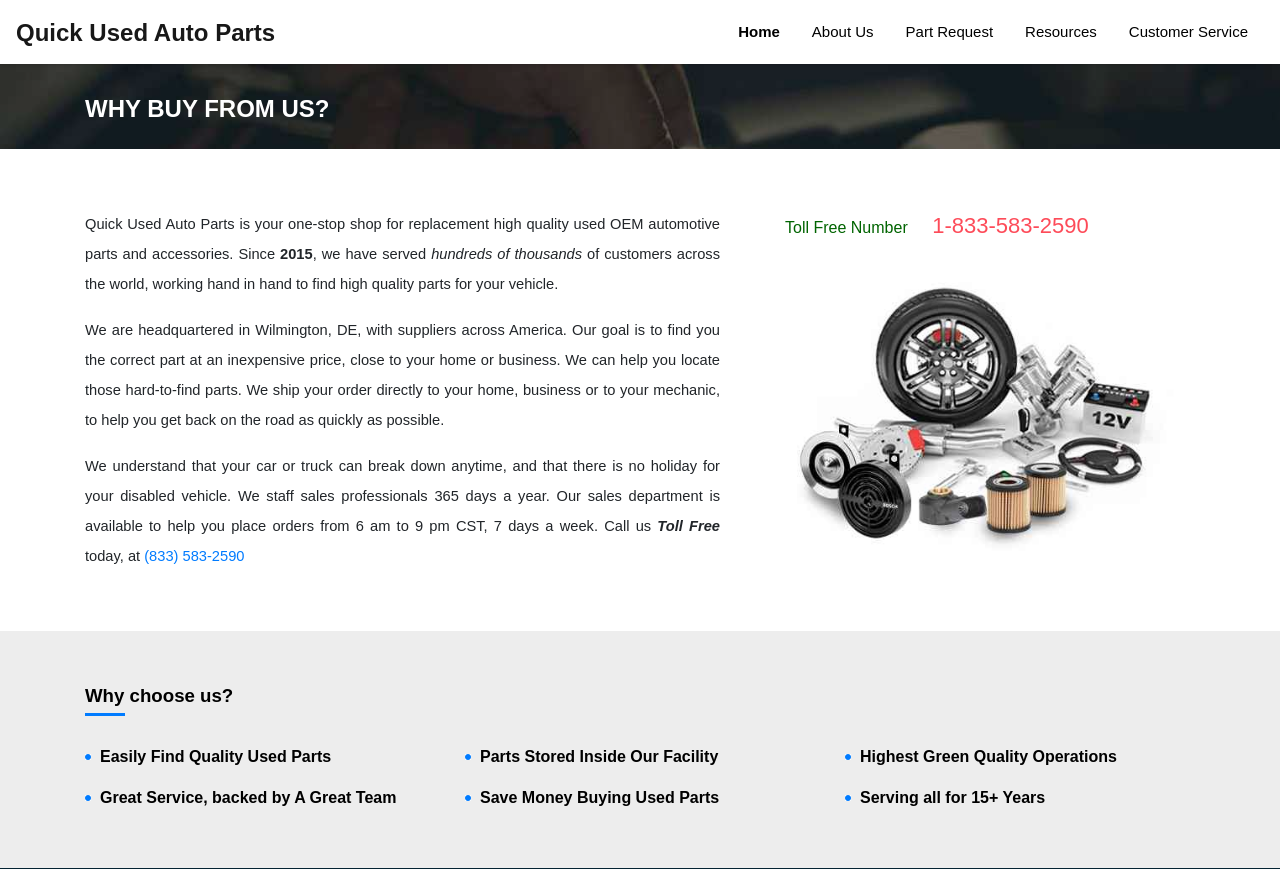
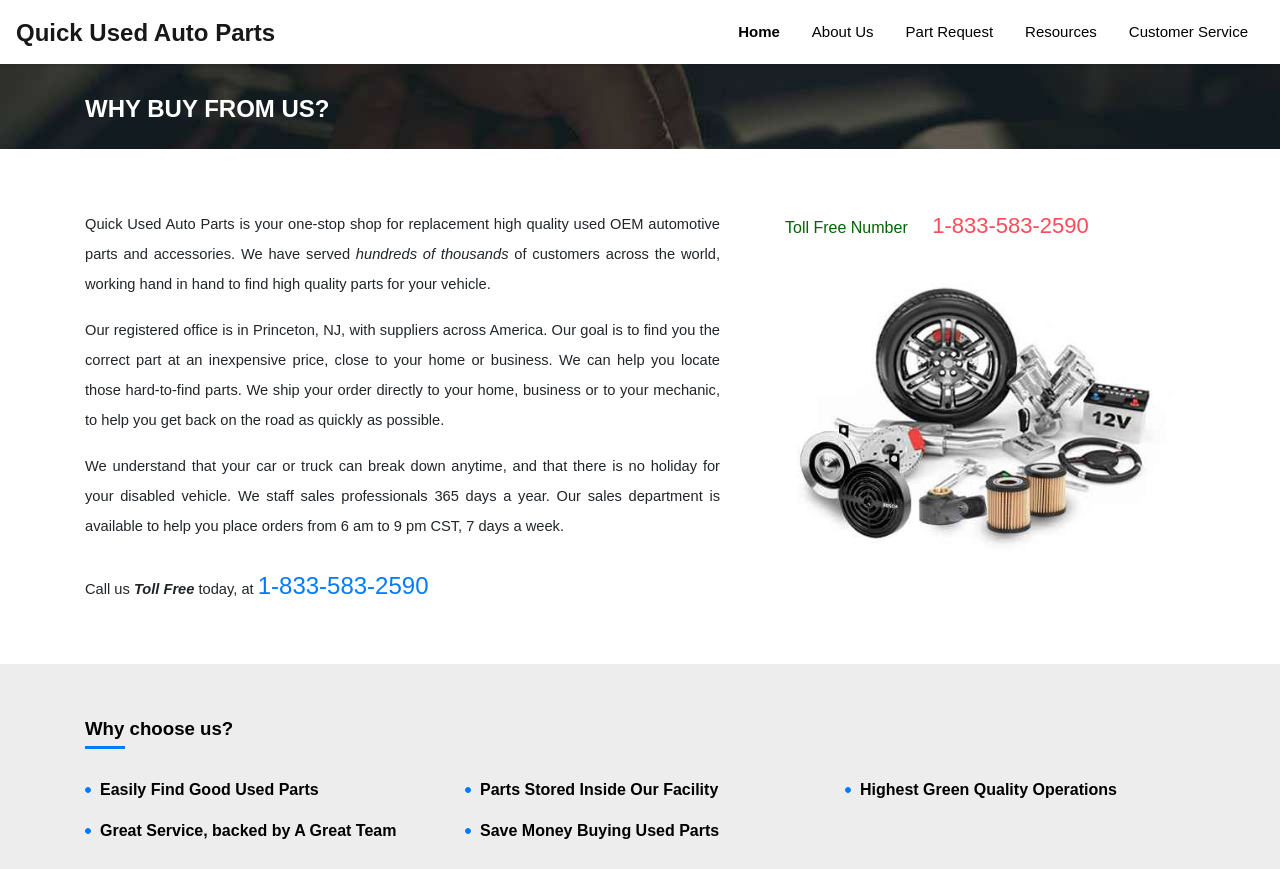
Before and after one commit to kaleshcv/ecpl-cars, a Django app: page /about-us in a window 1280 px wide. Shown: the top 869 px of the page. Run offline with Django 3.2, Linux system fonts and the light colour scheme; some libraries are stand-ins or nearby versions; some web fonts are replaced.

Commit message:
6/3 final

```diff
--- a/ecpl_cars/templates/about-us.html
+++ b/ecpl_cars/templates/about-us.html
@@ -19,9 +19,10 @@
 			<div class="row">
 				<div class="col-md-7 col-sm-12 order-md-1 order-sm-2">
 					<div class="abtcontent">
-						<p>Quick Used Auto Parts is your one-stop shop for replacement high quality used OEM automotive parts and accessories. Since <b>2015</b>, we have served <i>hundreds of thousands</i> of customers across the world, working hand in hand to find high quality parts for your vehicle.</p>
-						<p>We are headquartered in Wilmington, DE, with suppliers across America. Our goal is to find you the correct part at an inexpensive price, close to your home or business. We can help you locate those hard-to-find parts. We ship your order directly to your home, business or to your mechanic, to help you get back on the road as quickly as possible.</p>
-						<p>We understand that your car or truck can break down anytime, and that there is no holiday for your disabled vehicle. We staff sales professionals 365 days a year. Our sales department is available to help you place orders from 6 am to 9 pm CST, 7 days a week. Call us <strong><i>Toll Free</i></strong> today, at <a href="tel:(833) 583-2590">(833) 583-2590</a>
+						<p>Quick Used Auto Parts is your one-stop shop for replacement high quality used OEM automotive parts and accessories. We have served <i>hundreds of thousands</i> of customers across the world, working hand in hand to find high quality parts for your vehicle.</p>
+						<p>Our registered office is in Princeton, NJ, with suppliers across America. Our goal is to find you the correct part at an inexpensive price, close to your home or business. We can help you locate those hard-to-find parts. We ship your order directly to your home, business or to your mechanic, to help you get back on the road as quickly as possible.</p>
+						<p>We understand that your car or truck can break down anytime, and that there is no holiday for your disabled vehicle. We staff sales professionals 365 days a year. Our sales department is available to help you place orders from 6 am to 9 pm CST, 7 days a week.
+							<br><br> Call us <strong><i>Toll Free</i></strong> today, at <a href="tel:1-833-583-2590" style="font-size:24px">1-833-583-2590</a>
 						</p>
 					</div>
 				</div>
@@ -47,7 +48,7 @@
 				<div class="col-md-4 col-sm-12">
 					<div class="abtliststyle">
 						<ul>
-							<li>Easily Find Quality Used Parts</li>
+							<li>Easily Find Good Used Parts</li>
 							<li>Great Service, backed by A Great Team</li>
 
 						</ul>
@@ -67,7 +68,7 @@
 						<ul>
 							<!--<li>Great Standard & Extended Warranty</li>-->
 							<li>Highest Green Quality Operations</li>
-							<li>Serving all for 15+ Years</li>
+
 						</ul>
 					</div>
 				</div>
--- a/ecpl_cars/templates/base.html
+++ b/ecpl_cars/templates/base.html
@@ -142,14 +142,14 @@
 			<div class="row">
 				<div class="col-md-6">
 					<div style="padding:20px">
-						<iframe src="https://www.google.com/maps/embed?pb=!1m18!1m12!1m3!1d3064.879485558074!2d-75.54473073533113!3d39.80969500025843!2m3!1f0!2f0!3f0!3m2!1i1024!2i768!4f13.1!3m3!1m2!1s0x89c6fb59aab37417%3A0xad6fd5297b013d4b!2sWorldwide%20Incorporators!5e0!3m2!1sen!2sin!4v1622634928041!5m2!1sen!2sin" width="100%" height="250" style="border:0;" allowfullscreen="" loading="lazy"></iframe>
+					<!--	<iframe src="https://www.google.com/maps/embed?pb=!1m18!1m12!1m3!1d3064.879485558074!2d-75.54473073533113!3d39.80969500025843!2m3!1f0!2f0!3f0!3m2!1i1024!2i768!4f13.1!3m3!1m2!1s0x89c6fb59aab37417%3A0xad6fd5297b013d4b!2sWorldwide%20Incorporators!5e0!3m2!1sen!2sin!4v1622634928041!5m2!1sen!2sin" width="100%" height="250" style="border:0;" allowfullscreen="" loading="lazy"></iframe>-->
 					</div>
 				</div>
 				<div class="col-md-1"></div>
 				<div class="col-md-5">
 					<div style="margin-left:20px;color: #86ccf8;margin-top:50px">
 						<h4>Quick Used Auto Parts LLC</h4>
-						<small style="color: darkgray">3411 Silverside Road Tatnall Building #4 <br> Wilmington, DE 19810</small><br><br>
+						<small style="color: darkgray">116 Village Blvd, Suite 200 <br> Princeton, NJ 08540</small><br><br>
 						<p style="color: white"><i class="fa fa-envelope" aria-hidden="true" style="margin-right:10px"></i><i><a
 								 href = "mailto: sales@quickusedautoparts.com" style="color:white;">sales@quickusedautoparts.com</a></i></p>
 						<p style="color: white"><i class="fa fa-phone" aria-hidden="true" style="margin-right:10px"></i><a href="tel:1-833-583-2590" style="color:white;">1-833-583-2590</a></p>
--- a/ecpl_cars/templates/customer-service.html
+++ b/ecpl_cars/templates/customer-service.html
@@ -22,7 +22,9 @@
 					<div class="abtcontent">
 						<br>
 						<p>We have a dedicated team of customer service agents available to assist you with your order. Due to the personal attention we provide each customer, we staff this department to be available to you throughout the day.</p>
-						<p>Hours of operation are from Monday to Saturday from 7am CST till 7pm CST. You can reach us directly by dialing us TOLL FREE on <a href="tel:1-833-583-2590" style="color:black"> 1-833-583-2590</a>
+						<p>Hours of operation are from Monday to Sunday from 7am CST till 7pm CST. You can reach us directly by dialing us TOLL FREE on <a href="tel:1-833-583-2590" style="color:black"> 1-833-583-2590</a>
+							<br>
+							<!--<p><a href="">Terms & Conditions</a></p>-->
 						</p>
 					</div>
 				</div>
--- a/ecpl_cars/templates/index.html
+++ b/ecpl_cars/templates/index.html
@@ -2422,8 +2422,8 @@
 						<div class="captionh4">TO OUR STORE!</div>
 					</div>
 					<div class="content">
-						<p>Quick used auto parts is your one-stop shop for replacement high quality used OEM automotive parts and accessories. Since 2002 we have served hundreds of thousands of customers across the world, working hand in hand to find high quality parts for your vehicle.</p>
-						<p>We are headquartered in Wilmington,DE, with suppliers across America. Our goal is to find you the correct part at an inexpensive price, close to your home or business. We can help you locate those hard-to-find parts. We ship your order directly to your home, business or to your mechanic to help you get back onto the road as rapidly as possible.</p>
+						<p>Quick used auto parts is your one-stop shop for replacement high quality used OEM automotive parts and accessories. We have served hundreds of thousands of customers across the world, working hand in hand to find high quality parts for your vehicle.</p>
+						<p>We are headquartered in Princeton, NJ, with suppliers across America. Our goal is to find you the correct part at an inexpensive price, close to your home or business. We can help you locate those hard-to-find parts. We ship your order directly to your home, business or to your mechanic to help you get back onto the road as rapidly as possible.</p>
 					</div>
 					<div class="col-md-2 offset-md-5 col-sm-12 mt-5">
 						<a class="btn btn-custom" href="/about-us">Read More</a>
--- a/ecpl_cars/templates/parts-request.html
+++ b/ecpl_cars/templates/parts-request.html
@@ -2359,11 +2359,11 @@
 					<div>
 
 					</div>
-					<p style="font-size: 24px;color:white;font-weight: 600;">Call today for the best part specialist experience with convenience guaranteed !!!</p>
+					<p style="font-size: 24px;color:white;font-weight: 600;">Call today for the best part specialist experience with convenience guaranteed!!!</p>
 					</div>
 					<div style="margin-left:20px;color: navajowhite;margin-top:50px">
 						<p>Quick Used Auto Parts LLC</p>
-						<small>3411 Silverside Road Tatnall Building #4 <br> Wilmington, DE 19810</small>
+						<small>116 Village Blvd, Suite 200 <br> Princeton, NJ 08540</small>
 						<p style="color: darkgray"><i>sales@quickusedautoparts.com</i></p>
 					</div>
 
```
